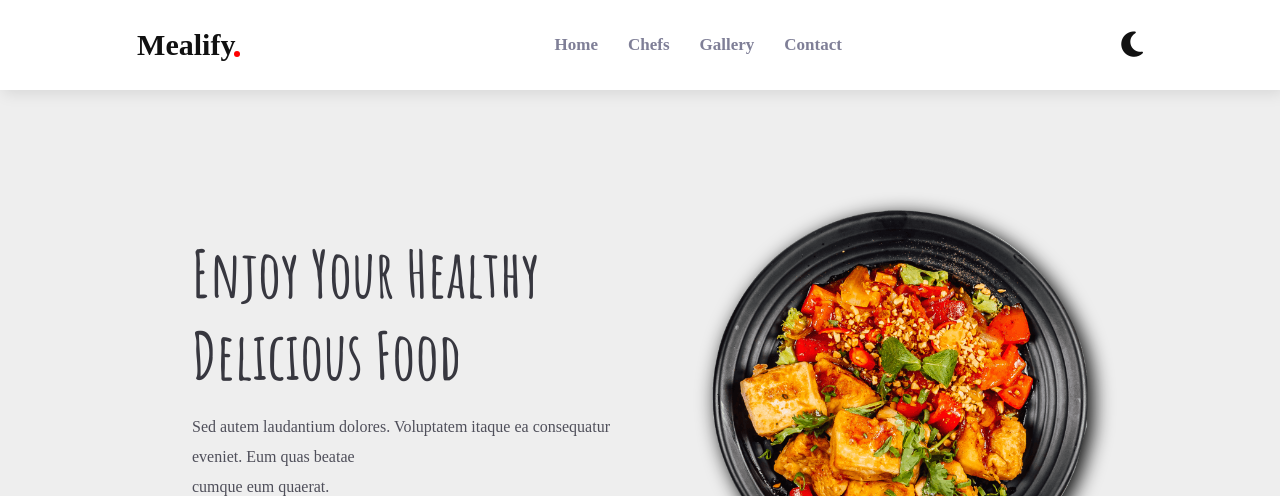
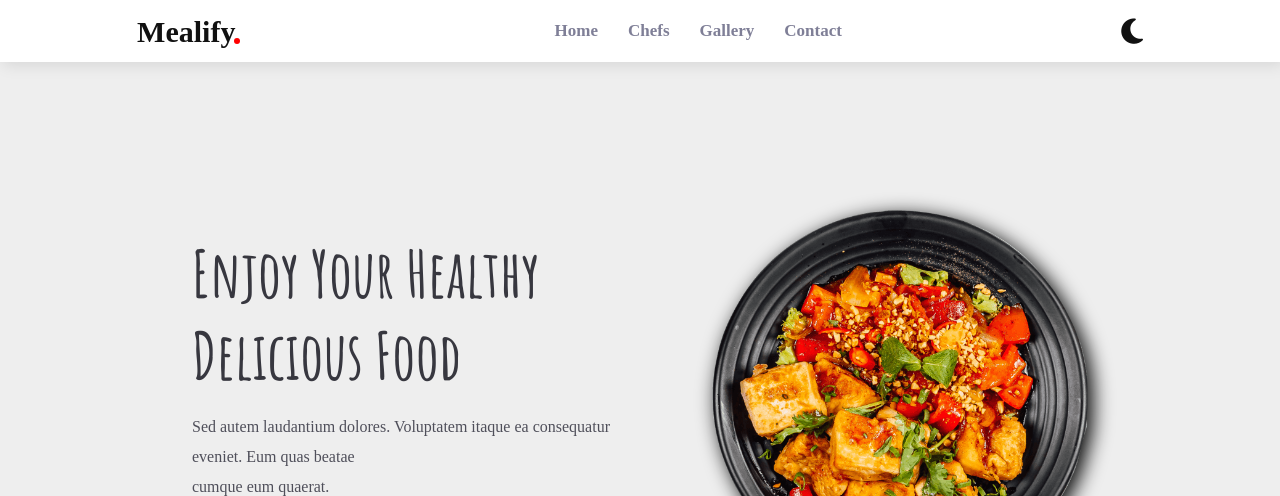
Before and after one commit to mohamedramadan5119-collab/mealify, a plain HTML site: page index.html in a window 1280 px wide. Shown: the top 496 px of the page. Drawn offline with Linux system fonts and the light colour scheme.

Commit message:
Update style.css

```diff
--- a/style/style.css
+++ b/style/style.css
@@ -37,8 +37,12 @@ body{
 .navbar{
     background-color: white;
     box-shadow:  3px 3px 15px rgba(0, 0, 0, 0.1);
+
 }
 
+.logo h1{
+    margin: 0;
+}
 
 .logo h1 a{
     font-size: 30px;
@@ -217,7 +221,6 @@ body{
     justify-content: center;
     align-items: center;
     padding: 5px 10px;
-    color: #212529 ;
     transition: 0.5s;
     border-radius: 50%;
     position: relative;
```
